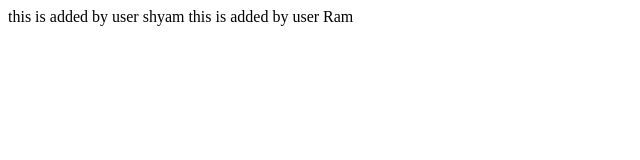
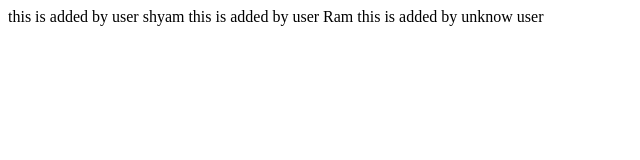
Before and after one commit to vickyseth9933/todayclass_dec12, a plain HTML site: page index.html in a window 1280 px wide. Shown: the whole page, without its empty margins (0-640 px from the left). Drawn offline with Linux system fonts and the light colour scheme.

Commit message:
unknown user

```diff
--- a/index.html
+++ b/index.html
@@ -5,5 +5,6 @@
 <body>
 this is added by user shyam
 this is added by user Ram
+this is added by unknow user
 <body>
 </html>
```
